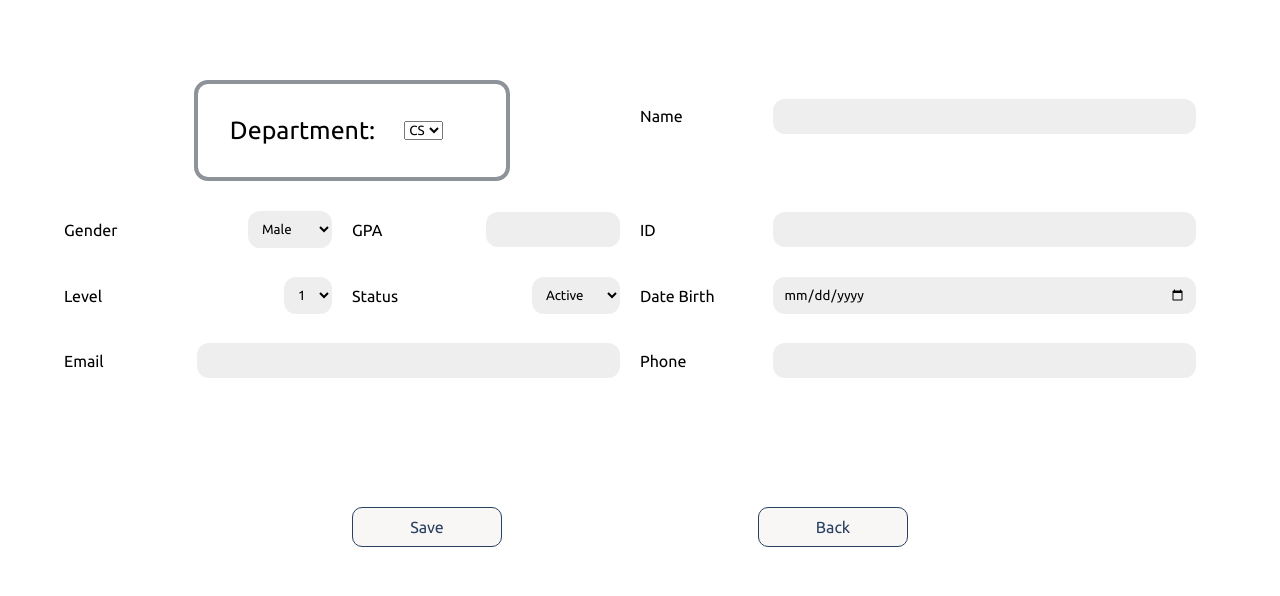
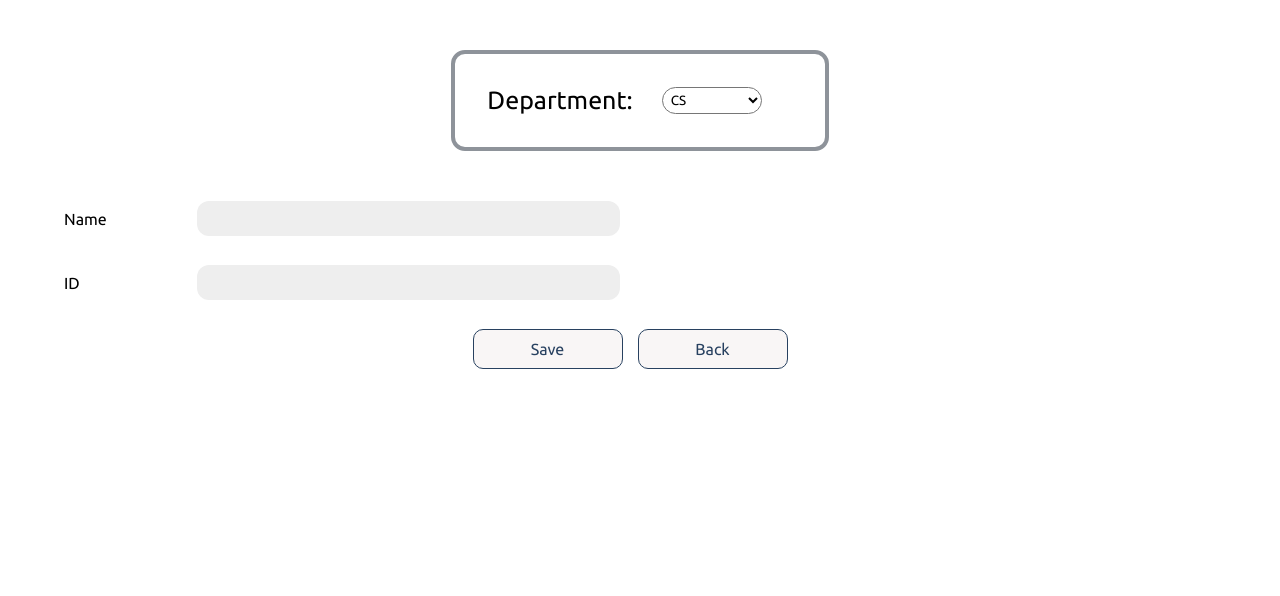
Before and after one commit to abdo-Mansour/Student_Affairs_Website, a Django app: template StudentAffairs/Main/templates/editDepartment/edit_department.html in a window 1280 px wide. Shown: the part 68-664 px from the top of the page. Run offline with Django 4.2, Linux system fonts and the light colour scheme; the template is opened without the code that fills it: values that come from a table or form of the project are taken from there, others are empty.

Commit message:
fixed Css for edit_Dep

```diff
--- a/StudentAffairs/Main/templates/editDepartment/edit_department.html
+++ b/StudentAffairs/Main/templates/editDepartment/edit_department.html
@@ -2,7 +2,7 @@
 <html lang="en">
 
 <head>
-    {%load static %}
+    {% load static %}
     <meta charset="UTF-8">
     <meta http-equiv="X-UA-Compatible" content="IE=edge">
     <meta name="viewport" content="width=device-width, initial-scale=1.0">
@@ -34,39 +34,39 @@
                 {{form.department}}
             </div>
         </div>
-        <div class="fifty">
+        <div class="fifty" >
             <label>Name</label>
             {{form.name}}
         </div>
-        <div class="quar">
+        <div class="quar" style="display: none;">
             <label>Gender</label>
             {{form.gender}}
         </div>
-        <div class="quar">
+        <div class="quar" style="display: none;">
             <label>GPA</label>
             {{form.gpa}}
         </div>
-        <div class="fifty">
+        <div class="fifty" >
             <label>ID</label>
             {{form.id}}
         </div>
-        <div class="quar">
+        <div class="quar" style="display: none;">
             <label>Level</label>
             {{form.level}}
         </div>
-        <div class="quar">
+        <div class="quar" style="display: none;">
             <label>Status</label>
             {{form.status}}
         </div>
-        <div class="fifty">
+        <div class="fifty" style="display: none;">
             <label>Date Birth</label>
             {{form.DOB}}
         </div>
-        <div class="fifty">
+        <div class="fifty" style="display: none;">
             <label>Email</label>
             {{form.email}}
         </div>
-        <div class="fifty">
+        <div class="fifty" style="display: none;">
             <label>Phone</label>
             {{form.phone}}
         </div>
--- a/StudentAffairs/static/css/AddDepartment.css
+++ b/StudentAffairs/static/css/AddDepartment.css
@@ -11,10 +11,12 @@
     border-radius: 10px;
 }
 .department {
+    margin: auto;
+    margin-bottom: 50px;
     padding: 2%;
     border: 4px solid #8E939A;
     width: fit-content;
-    margin: 30px auto;
+
     display: flex;
     justify-content: center;
     border-radius: 14px;
@@ -64,10 +66,11 @@ header>ul a {
 }
 
 form {
-    display: flex;
+
     flex-wrap: wrap;
     padding: 50px 0px;
     width: 90%;
+    height: 90%;
     margin: auto;
     flex-grow: 1;
 }
@@ -107,12 +110,14 @@ button:hover{
     color: #284160;
     border: 1px solid #284160;
     border-radius: 10px;
-    margin-top: 100px;
+    margin: auto;
+
     cursor: pointer;
 }
 
 .butt_container{
     margin: auto;
+    width: 350px;
 }
 
 @media only screen and (min-width: 1025px) {
@@ -150,3 +155,13 @@ button:hover{
         width: 65%;
     }
 }
+
+select {
+    background: white;
+    border-radius: 30px;
+    padding: 4px;
+    cursor: pointer;
+    width: 100px;
+
+
+}
```
Also changed, not shown: StudentAffairs/db.sqlite3.
